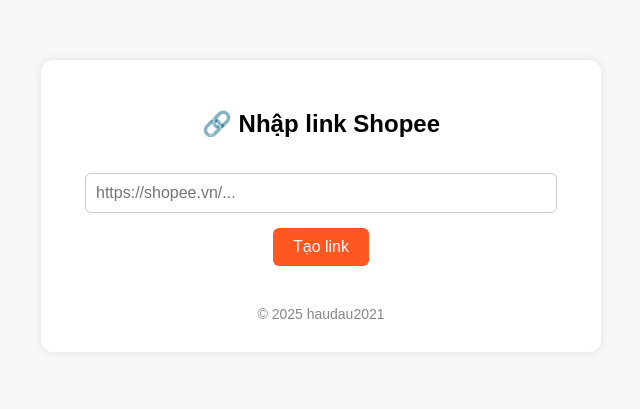
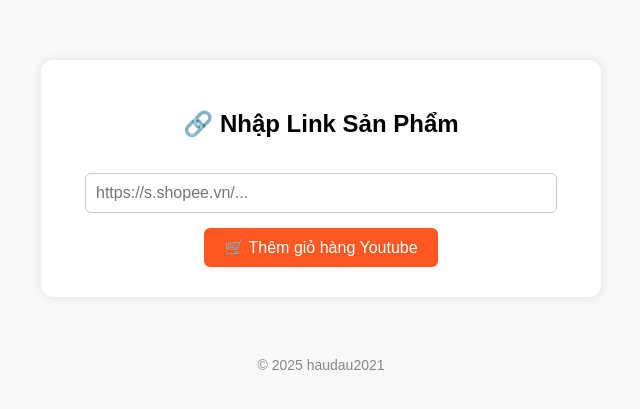
Before and after one commit to haudau2021/getlinkshope-ytb, a Flask app: page / in a window 1280 px wide. Shown: the top 409 px of the page, without its empty margins (319-959 px from the left). Run offline with Flask 3, Linux system fonts and the light colour scheme.

Commit message:
Update index.html

```diff
--- a/templates/index.html
+++ b/templates/index.html
@@ -2,20 +2,20 @@
 <html lang="vi">
 <head>
     <meta charset="UTF-8">
-    <title>Tạo Link Shopee</title>
+    <title>Get Link Shopee - Youtube Tool</title>
     <link rel="stylesheet" href="{{ url_for('static', filename='style.css') }}">
 </head>
 <body>
     <div class="container">
-        <h2>🔗 Nhập link Shopee</h2>
-        <form method="POST">
-            <input type="text" name="shopee_link" placeholder="https://shopee.vn/..." required>
-            <button type="submit">Tạo link</button>
-        </form>
+        <h2>🔗 Nhập Link Sản Phẩm</h2>
         {% if error %}
             <p class="error">{{ error }}</p>
         {% endif %}
-        <div class="footer">© {{ now.year }} haudau2021</div>
+        <form method="post">
+            <input type="text" name="shopee_link" placeholder="https://s.shopee.vn/..." required>
+            <button type="submit">🛒 Thêm giỏ hàng Youtube</button>
+        </form>
     </div>
+    <div class="footer">© {{ now.year }} haudau2021</div>
 </body>
 </html>
```
